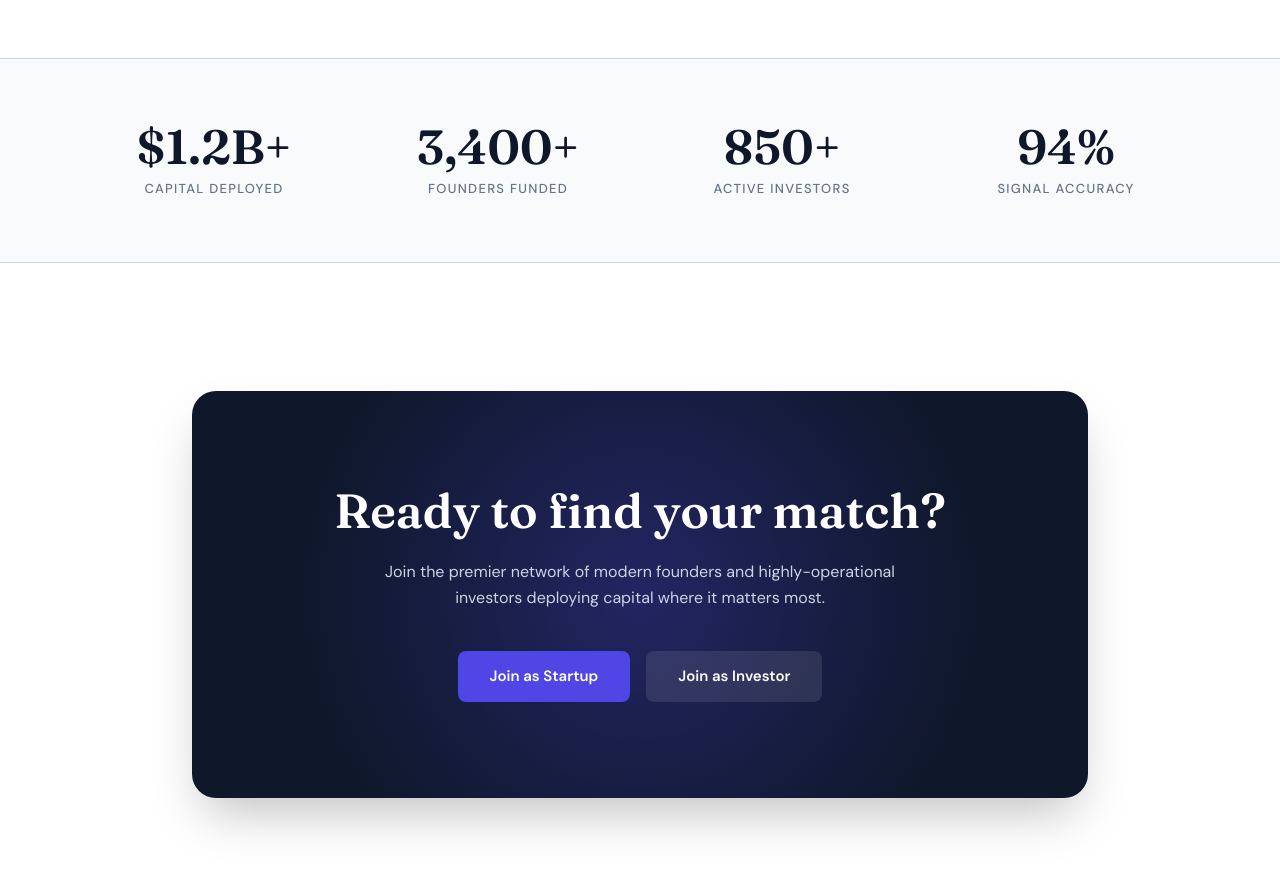
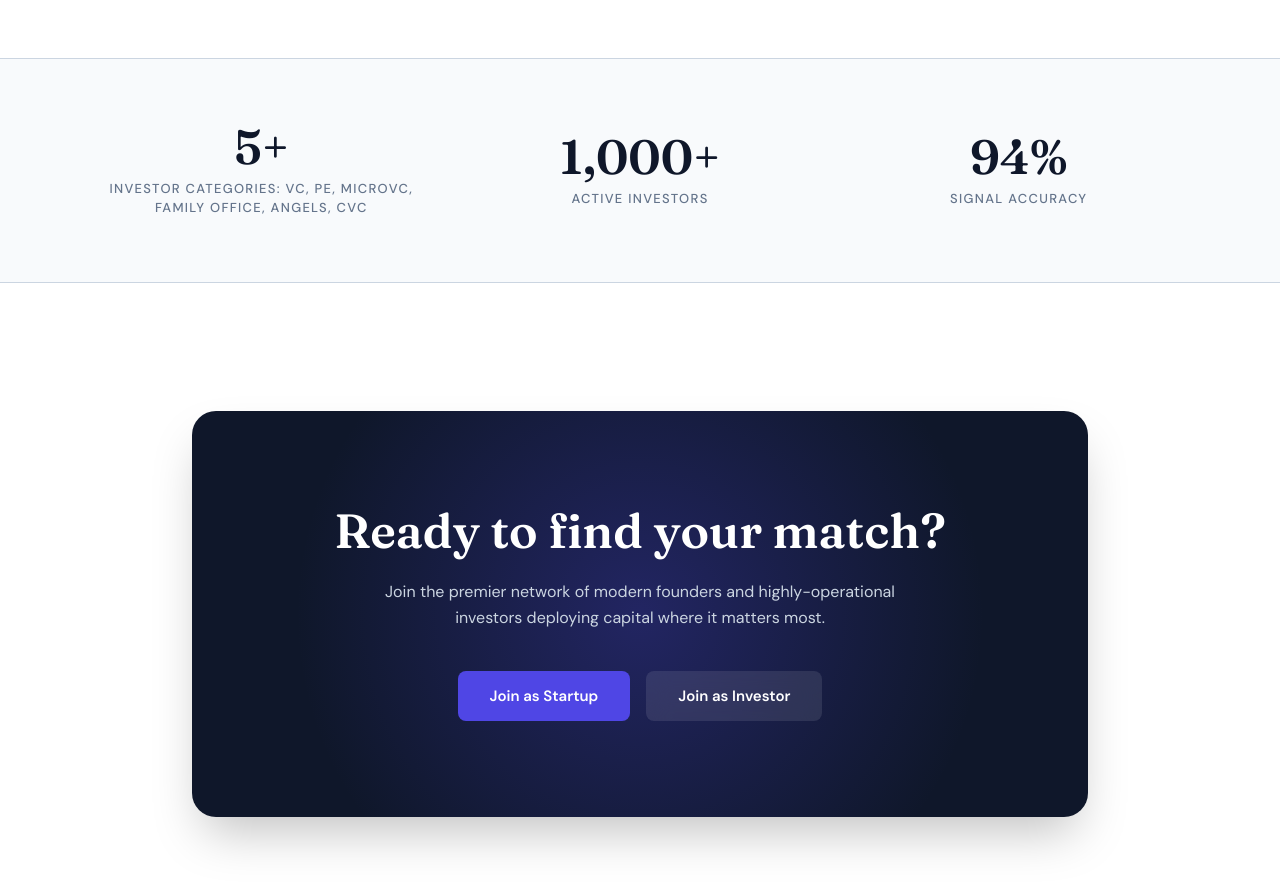
Before and after one commit to pkhakholia/capitalflow-ai, a Next.js app: page / in a window 1280 px wide. Shown: the part 3000-3889 px from the top of the page. Built offline with nearby package versions, Linux system fonts and the light colour scheme; no server answers.

Commit message:
Updated landing page

```diff
--- a/src/components/marketing/index.tsx
+++ b/src/components/marketing/index.tsx
@@ -160,16 +160,15 @@ export function FeaturesSection() {
 
 export function SocialProof() {
   const stats = [
-    { label: "Capital Deployed", value: "$1.2B+" },
-    { label: "Founders Funded", value: "3,400+" },
-    { label: "Active Investors", value: "850+" },
+    { label: "Investor Categories: VC, PE, MicroVC, Family Office, Angels, CVC", value: "5+" },
+    { label: "Active Investors", value: "1,000+" },
     { label: "Signal Accuracy", value: "94%" },
   ];
 
   return (
     <section className="border-y border-[var(--vm-slate-5)] bg-[var(--vm-surface)] py-16">
       <div className="mx-auto max-w-6xl px-6">
-        <div className="grid grid-cols-2 gap-8 md:grid-cols-4">
+        <div className="grid grid-cols-1 gap-8 md:grid-cols-3">
           {stats.map((stat, idx) => (
             <div key={idx} className="flex flex-col items-center justify-center text-center">
               <span className="font-[family-name:var(--font-fraunces)] text-4xl font-semibold text-[var(--vm-slate)] md:text-5xl">{stat.value}</span>
```
